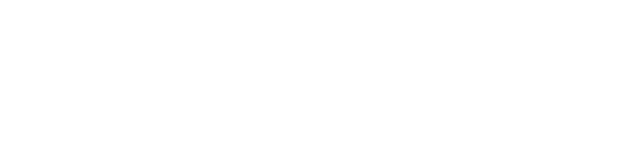
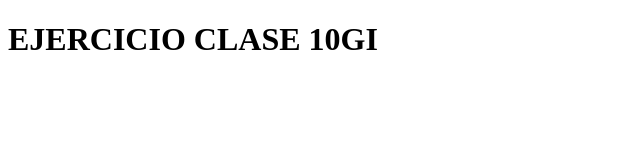
Before and after one commit to YazminYetlanezi/yet0828, a plain HTML site: page index.html in a window 1280 px wide. Shown: the whole page, without its empty margins (0-640 px from the left). Drawn offline with Linux system fonts and the light colour scheme.

Commit message:
commit dos

```diff
--- a/index.html
+++ b/index.html
@@ -4,9 +4,9 @@
     <meta charset="UTF-8">
     <meta http-equiv="X-UA-Compatible" content="IE=edge">
     <meta name="viewport" content="width=device-width, initial-scale=1.0">
-    <title>Document</title>
+    <title>HOLA</title>
 </head>
 <body>
-
+    <h1>EJERCICIO CLASE 10GI</h1>
 </body>
 </html>
```
